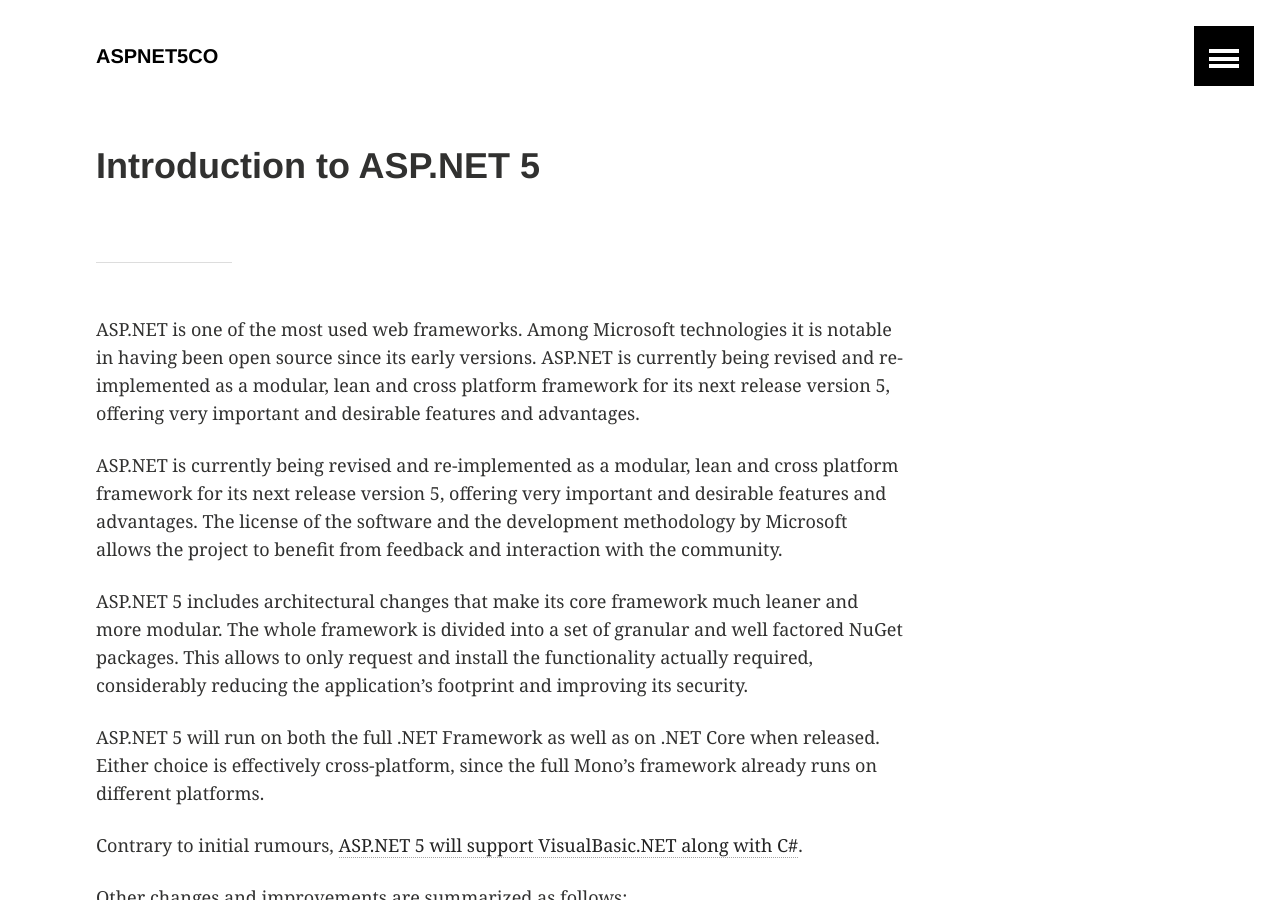
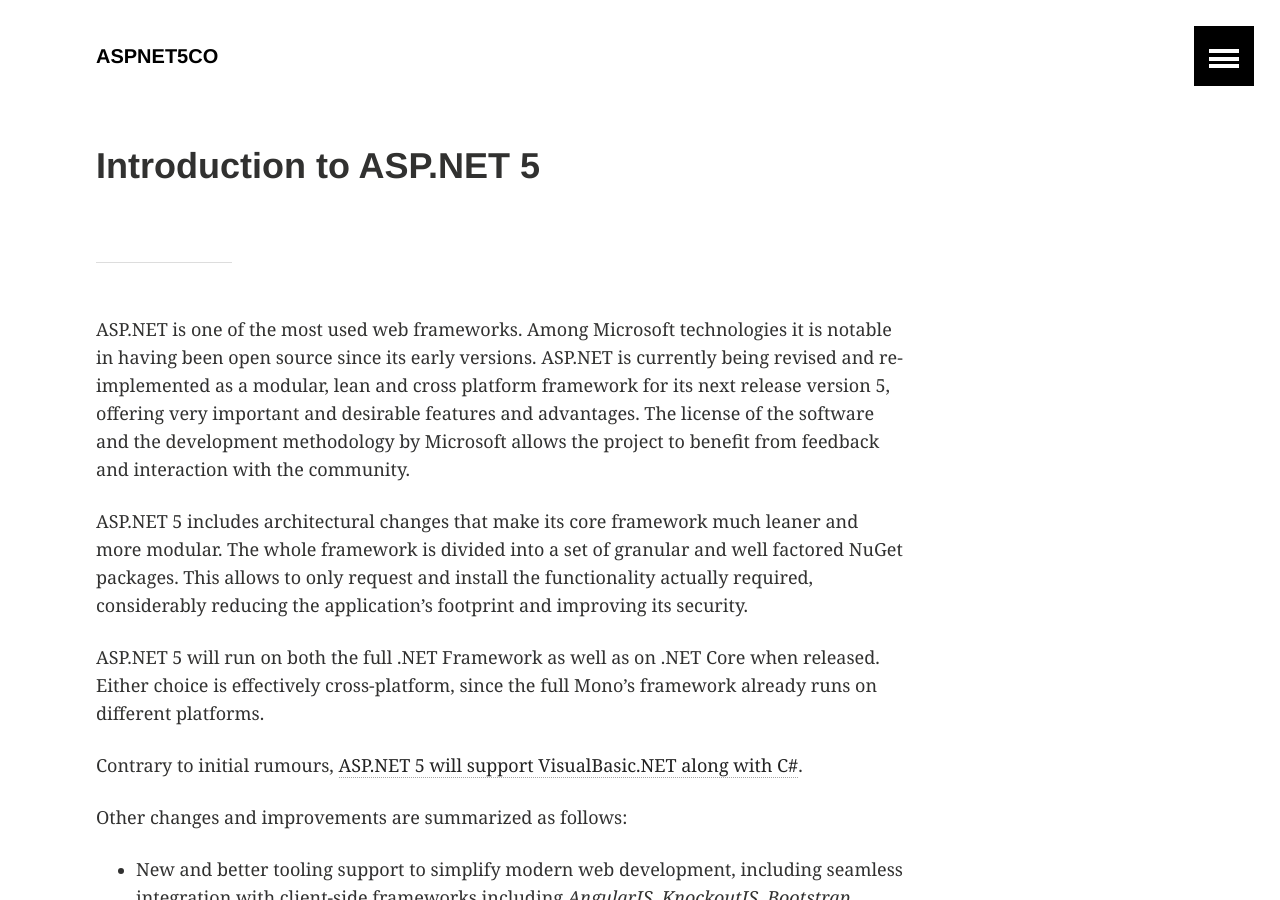
Before and after one commit to lopezpdvn/aspnet5co, a Jekyll site: the page built from pages/aspnet5-introduction.md, in a window 1280 px wide and 900 px high. Built offline with Jekyll 4.4.1, drawn with Linux system fonts in a browser that asks for light colours.

Commit message:
Fixed minor errors in 3 sections

```diff
--- a/pages/aspnet5-introduction.md
+++ b/pages/aspnet5-introduction.md
@@ -12,12 +12,8 @@ ASP.NET is one of the most used web frameworks. Among Microsoft technologies it
 is notable in having been open source since its early versions. ASP.NET is
 currently being revised and re-implemented as a modular, lean and cross
 platform framework for its next release version 5, offering very important and
-desirable features and advantages.
-
-ASP.NET is currently being revised and re-implemented as a modular, lean and
-cross platform framework for its next release version 5, offering very
-important and desirable features and advantages. The license of the software
-and the development methodology by Microsoft allows the project to benefit from
+desirable features and advantages.  The license of the software and the
+development methodology by Microsoft allows the project to benefit from
 feedback and interaction with the community.
 
 ASP.NET 5 includes architectural changes that make its core framework much
```
Also changed, not shown: pages/index.md (+0 -2 lines), pages/installation.md (+0 -1 lines).
